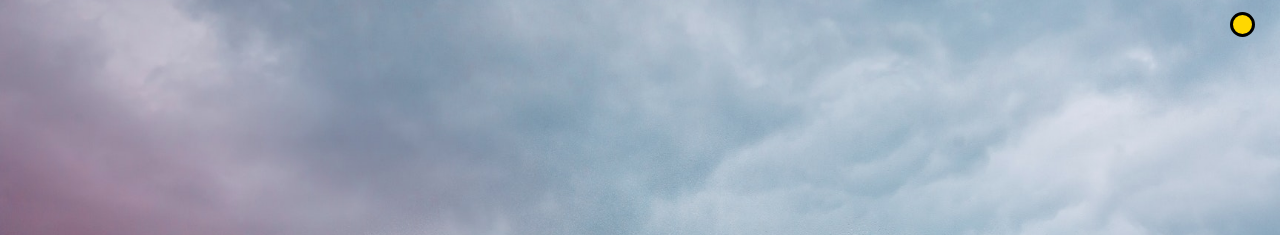
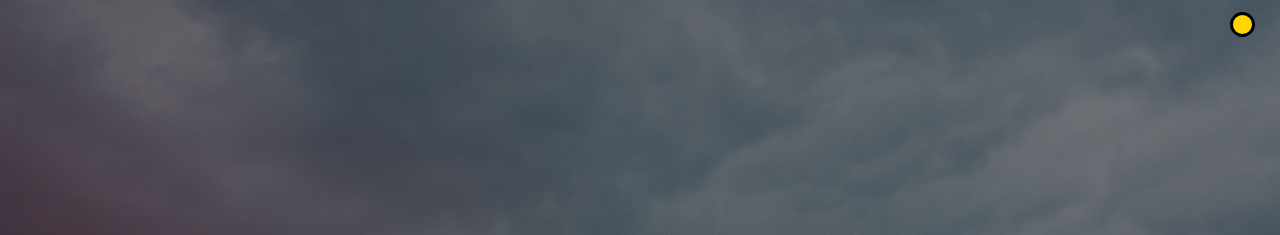
Before and after one commit to xdavidxu/dxaviud.github.io, a website: page index.html in a window 1280 px wide. Shown: the part 123-358 px from the top of the page. Drawn offline with Linux system fonts and the light colour scheme.

Commit message:
Tint background image

```diff
--- a/styles/style.css
+++ b/styles/style.css
@@ -107,6 +107,8 @@ section {
     margin-bottom: 50px;
     overflow: hidden;
     transition: 0.6s ease;
+    background-color: rgba(0, 0, 0, 0.5);
+    background-blend-mode: multiply;
 }
 
 .welcome h2 {
@@ -259,12 +261,12 @@ a:hover {
     flex-direction: column;
     align-items: center;
     margin-top: 10px;
-	margin-bottom: 10px;
+    margin-bottom: 10px;
 }
 
 .tetris img {
     margin-top: 10px;
-	margin-bottom: 10px;
+    margin-bottom: 10px;
 }
 
 .tetris-23 img {
@@ -274,19 +276,19 @@ a:hover {
 .connect-four img {
     vertical-align: top;
     margin-top: 10px;
-	margin-bottom: 10px;
+    margin-bottom: 10px;
 }
 
 .ttt img {
     vertical-align: top;
     margin-top: 10px;
-	margin-bottom: 10px;
+    margin-bottom: 10px;
 }
 
 .adder img {
     vertical-align: top;
     margin-top: 10px;
-	margin-bottom: 10px;
+    margin-bottom: 10px;
 }
 
 .tps img {
```
